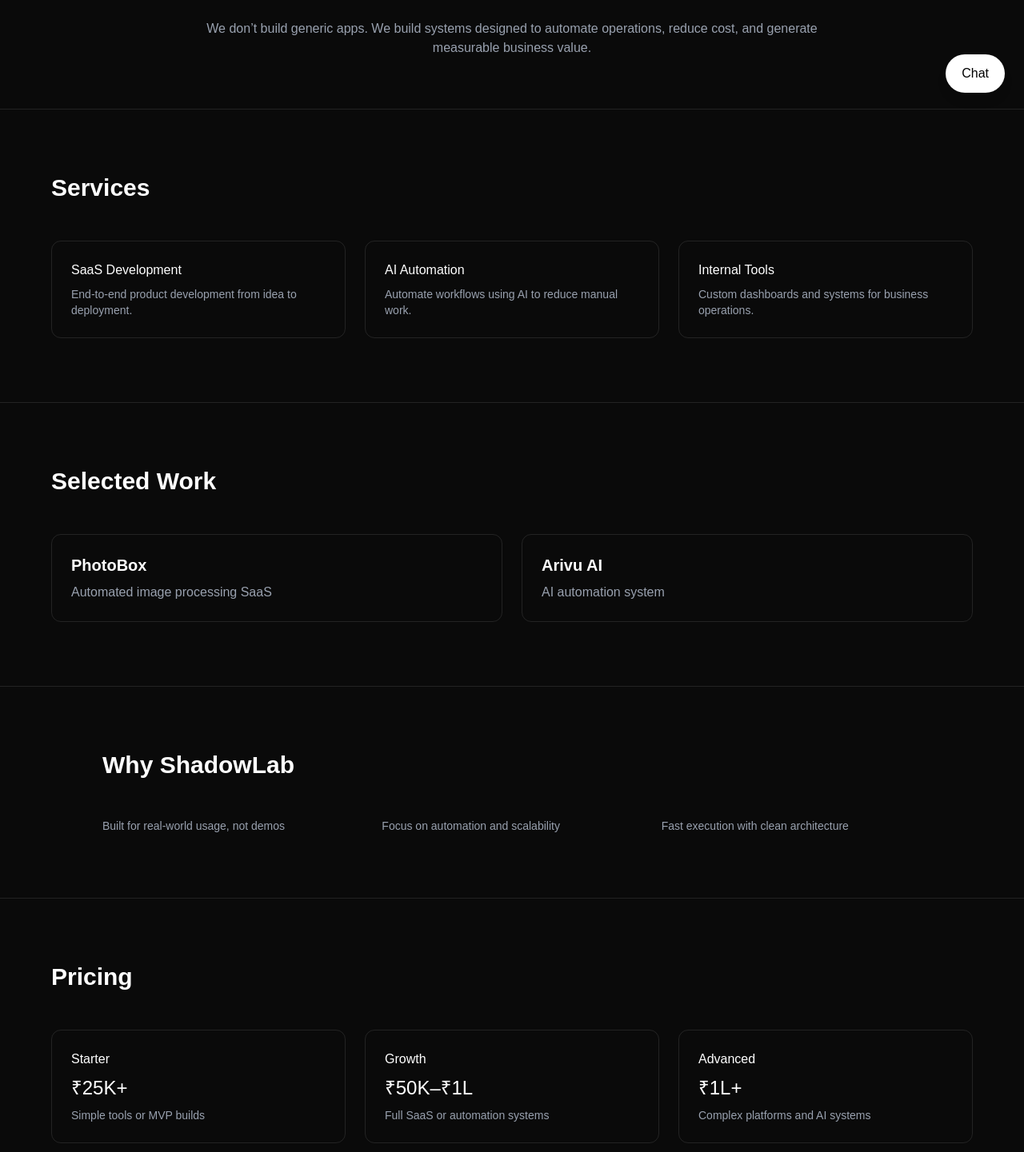
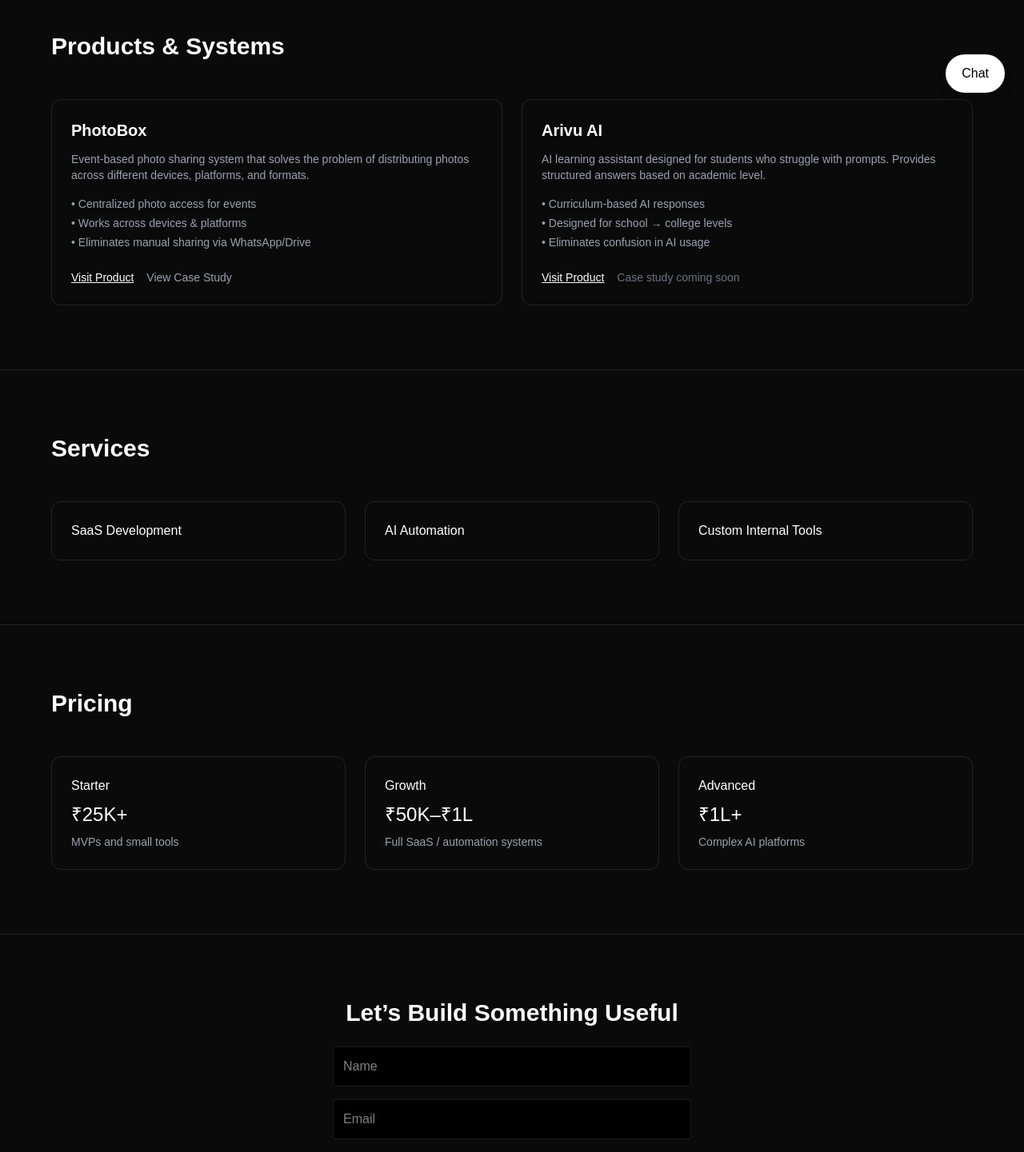
Before and after one commit to ashwin24m/ShadowLab, a Next.js app: page / in a window 1280 px wide. Shown: the part 660-2101 px from the top of the page at 80% size. Built offline with nearby package versions, Linux system fonts and the light colour scheme.

Commit message:
changed photobox and arivu details

```diff
--- a/app/page.tsx
+++ b/app/page.tsx
@@ -31,19 +31,19 @@ export default function Home() {
               className="text-4xl md:text-6xl font-semibold leading-tight"
             >
               We Build Systems <br />
-              That Generate Revenue
+              That Solve Real Problems
             </motion.h1>
 
             <p className="mt-6 text-gray-400 max-w-lg">
-              ShadowLab designs and builds SaaS products, AI automation tools,
-              and internal systems for businesses that want to scale efficiently.
+              ShadowLab builds SaaS platforms and AI systems focused on real-world usability —
+              not just demos.
             </p>
 
             <div className="mt-8 flex gap-4">
-              <a href="#contact" className="bg-white text-black px-6 py-3 rounded-lg hover:scale-105 transition">
+              <a href="#contact" className="bg-white text-black px-6 py-3 rounded-lg">
                 Start Project
               </a>
-              <a href="#work" className="border border-white/20 px-6 py-3 rounded-lg hover:bg-white hover:text-black transition">
+              <a href="#work" className="border border-white/20 px-6 py-3 rounded-lg">
                 View Work
               </a>
             </div>
@@ -54,12 +54,78 @@ export default function Home() {
         </div>
       </section>
 
-      {/* TRUST / POSITIONING */}
-      <section className="py-16 px-6 border-t border-white/10 text-center">
-        <p className="text-gray-400 max-w-3xl mx-auto">
-          We don’t build generic apps. We build systems designed to automate operations,
-          reduce cost, and generate measurable business value.
-        </p>
+      {/* WORK (UPDATED WITH REAL POSITIONING) */}
+      <section id="work" className="py-20 px-6 border-t border-white/10">
+        <div className="max-w-6xl mx-auto">
+          <h2 className="text-3xl font-semibold mb-12">Products & Systems</h2>
+
+          <div className="grid md:grid-cols-2 gap-6">
+
+            {/* PHOTOBOX */}
+            <div className="p-6 border border-white/10 rounded-xl hover:border-white/30 transition">
+              <h3 className="text-xl font-semibold">PhotoBox</h3>
+
+              <p className="text-gray-400 mt-3 text-sm">
+                Event-based photo sharing system that solves the problem of distributing
+                photos across different devices, platforms, and formats.
+              </p>
+
+              <ul className="text-gray-400 text-sm mt-4 space-y-1">
+                <li>• Centralized photo access for events</li>
+                <li>• Works across devices & platforms</li>
+                <li>• Eliminates manual sharing via WhatsApp/Drive</li>
+              </ul>
+
+              <div className="mt-6 flex gap-4">
+                <a
+                  href="https://photobox.shadowlab.online"
+                  target="_blank"
+                  className="text-sm underline"
+                >
+                  Visit Product
+                </a>
+
+                <a
+                  href="/work/photobox"
+                  className="text-sm text-gray-400 hover:text-white"
+                >
+                  View Case Study
+                </a>
+              </div>
+            </div>
+
+            {/* ARIVU AI */}
+            <div className="p-6 border border-white/10 rounded-xl hover:border-white/30 transition">
+              <h3 className="text-xl font-semibold">Arivu AI</h3>
+
+              <p className="text-gray-400 mt-3 text-sm">
+                AI learning assistant designed for students who struggle with prompts.
+                Provides structured answers based on academic level.
+              </p>
+
+              <ul className="text-gray-400 text-sm mt-4 space-y-1">
+                <li>• Curriculum-based AI responses</li>
+                <li>• Designed for school → college levels</li>
+                <li>• Eliminates confusion in AI usage</li>
+              </ul>
+
+              <div className="mt-6 flex gap-4">
+                <a
+                  href="https://arivu.shadowlab.online"
+                  target="_blank"
+                  className="text-sm underline"
+                >
+                  Visit Product
+                </a>
+
+                <span className="text-sm text-gray-500">
+                  Case study coming soon
+                </span>
+              </div>
+            </div>
+
+          </div>
+        </div>
       </section>
 
       {/* SERVICES */}
@@ -69,64 +135,14 @@ export default function Home() {
 
           <div className="grid md:grid-cols-3 gap-6">
             {[
-              {
-                title: "SaaS Development",
-                desc: "End-to-end product development from idea to deployment."
-              },
-              {
-                title: "AI Automation",
-                desc: "Automate workflows using AI to reduce manual work."
-              },
-              {
-                title: "Internal Tools",
-                desc: "Custom dashboards and systems for business operations."
-              }
+              "SaaS Development",
+              "AI Automation",
+              "Custom Internal Tools"
             ].map((s) => (
-              <div key={s.title} className="p-6 border border-white/10 rounded-xl hover:border-white/30 transition">
-                <h3 className="font-medium">{s.title}</h3>
-                <p className="text-gray-400 text-sm mt-2">{s.desc}</p>
+              <div key={s} className="p-6 border border-white/10 rounded-xl">
+                {s}
               </div>
             ))}
-          </div>
-        </div>
-      </section>
-
-      {/* WORK */}
-      <section id="work" className="py-20 px-6 border-t border-white/10">
-        <div className="max-w-6xl mx-auto">
-          <h2 className="text-3xl font-semibold mb-12">Selected Work</h2>
-
-          <div className="grid md:grid-cols-2 gap-6">
-
-            <a href="/work/photobox">
-              <div className="p-6 border border-white/10 rounded-xl hover:border-white/30 transition">
-                <h3 className="text-xl font-semibold">PhotoBox</h3>
-                <p className="text-gray-400 mt-2">
-                  Automated image processing SaaS
-                </p>
-              </div>
-            </a>
-
-            <div className="p-6 border border-white/10 rounded-xl">
-              <h3 className="text-xl font-semibold">Arivu AI</h3>
-              <p className="text-gray-400 mt-2">
-                AI automation system
-              </p>
-            </div>
-
-          </div>
-        </div>
-      </section>
-
-      {/* WHY CHOOSE US */}
-      <section className="py-20 px-6 border-t border-white/10">
-        <div className="max-w-5xl mx-auto">
-          <h2 className="text-3xl font-semibold mb-12">Why ShadowLab</h2>
-
-          <div className="grid md:grid-cols-3 gap-6 text-gray-400 text-sm">
-            <div>Built for real-world usage, not demos</div>
-            <div>Focus on automation and scalability</div>
-            <div>Fast execution with clean architecture</div>
           </div>
         </div>
       </section>
@@ -138,29 +154,29 @@ export default function Home() {
 
           <div className="grid md:grid-cols-3 gap-6">
 
-            {[
-              {
-                title: "Starter",
-                price: "₹25K+",
-                desc: "Simple tools or MVP builds"
-              },
-              {
-                title: "Growth",
-                price: "₹50K–₹1L",
-                desc: "Full SaaS or automation systems"
-              },
-              {
-                title: "Advanced",
-                price: "₹1L+",
-                desc: "Complex platforms and AI systems"
-              }
-            ].map((p) => (
-              <div key={p.title} className="p-6 border border-white/10 rounded-xl hover:border-white/30 transition">
-                <h3 className="font-medium">{p.title}</h3>
-                <p className="text-2xl mt-2">{p.price}</p>
-                <p className="text-gray-400 text-sm mt-2">{p.desc}</p>
-              </div>
-            ))}
+            <div className="p-6 border border-white/10 rounded-xl">
+              <h3>Starter</h3>
+              <p className="text-2xl mt-2">₹25K+</p>
+              <p className="text-gray-400 text-sm mt-2">
+                MVPs and small tools
+              </p>
+            </div>
+
+            <div className="p-6 border border-white/10 rounded-xl">
+              <h3>Growth</h3>
+              <p className="text-2xl mt-2">₹50K–₹1L</p>
+              <p className="text-gray-400 text-sm mt-2">
+                Full SaaS / automation systems
+              </p>
+            </div>
+
+            <div className="p-6 border border-white/10 rounded-xl">
+              <h3>Advanced</h3>
+              <p className="text-2xl mt-2">₹1L+</p>
+              <p className="text-gray-400 text-sm mt-2">
+                Complex AI platforms
+              </p>
+            </div>
 
           </div>
         </div>
@@ -169,7 +185,7 @@ export default function Home() {
       {/* CONTACT */}
       <section id="contact" className="py-20 px-6 border-t border-white/10 text-center">
         <h2 className="text-3xl font-semibold mb-6">
-          Let’s Build Something Valuable
+          Let’s Build Something Useful
         </h2>
 
         <ContactForm />
@@ -178,7 +194,7 @@ export default function Home() {
       {/* WHATSAPP */}
       <a
         href="https://wa.me/917483698042"
-        className="fixed bottom-6 right-6 bg-white text-black px-5 py-3 rounded-full shadow-lg hover:scale-110 transition"
+        className="fixed bottom-6 right-6 bg-white text-black px-5 py-3 rounded-full shadow-lg"
       >
         Chat
       </a>
@@ -190,11 +206,10 @@ export default function Home() {
 /* INTERACTIVE PANEL */
 function InteractivePanel() {
   const steps = [
-    "Analyzing problem...",
-    "Designing system...",
-    "Executing logic...",
-    "Generating output...",
-    "Done"
+    "Understanding problem...",
+    "Designing solution...",
+    "Building system...",
+    "Delivering output..."
   ];
 
   const [i, setI] = useState(0);
```
